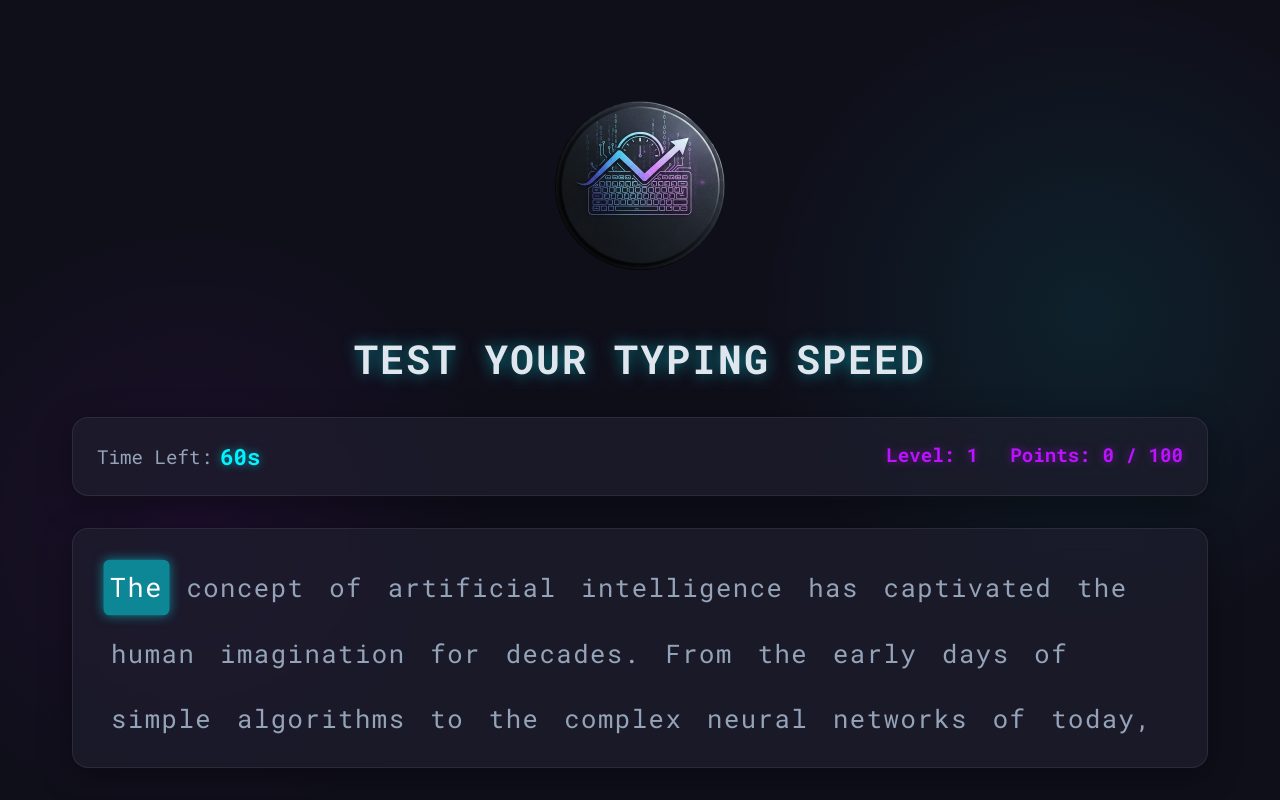
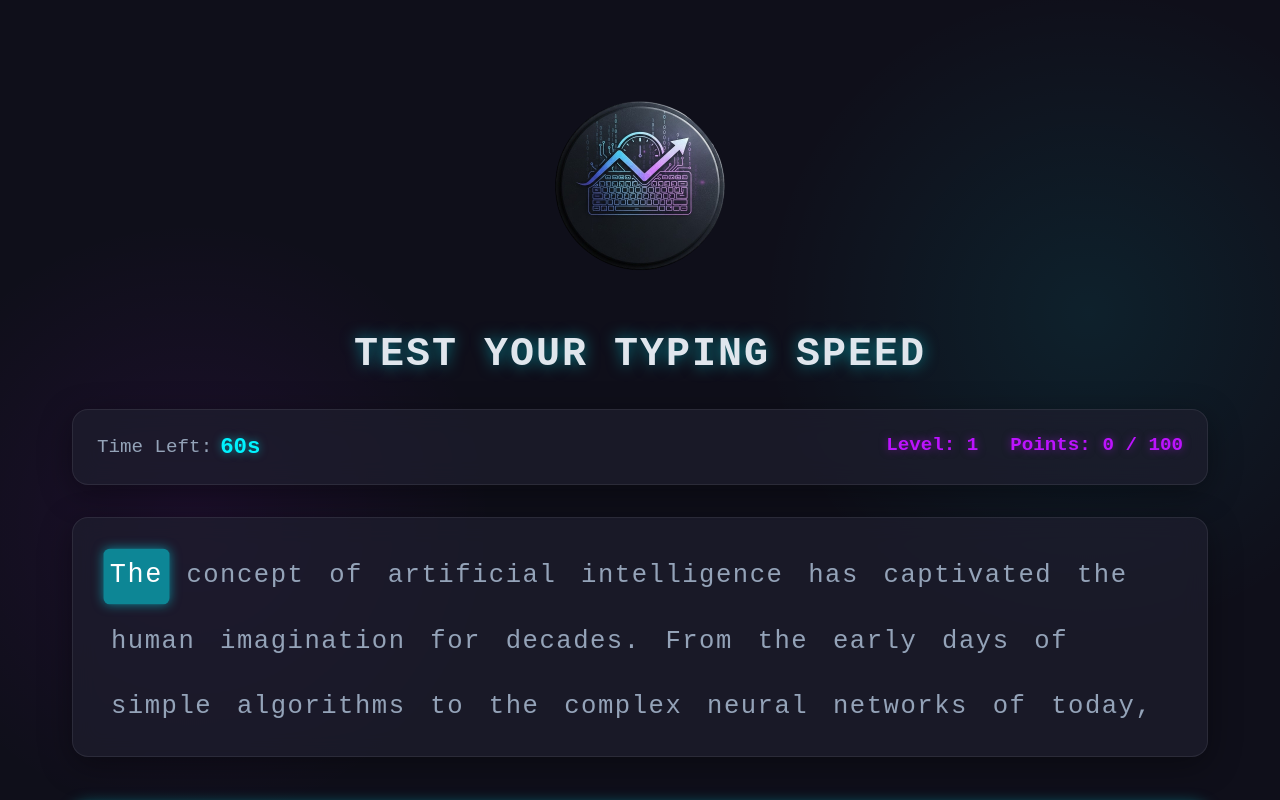
Before and after one commit to devilbd/type-skill-measurement, an Angular app: page / in a window 1280 px wide. Shown: the top 800 px of the page. Built offline with nearby package versions, Linux system fonts and the light colour scheme.

Commit message:
Fonts updated.

```diff
--- a/src/app/typing/typing.component.scss
+++ b/src/app/typing/typing.component.scss
@@ -4,7 +4,8 @@
   flex-direction: column;
   align-items: center;
   padding: 2rem;
-  font-family: "Roboto Mono", monospace;
+  /* Prioritize common Linux mono fonts, with fallbacks for other OSs */
+  font-family: "Ubuntu Mono", "Liberation Mono", "DejaVu Sans Mono", "Source Code Pro", Menlo, Consolas, Monaco, monospace;
   min-height: 100vh; // Ensure full height
   box-sizing: border-box;
   transition: background-color 0.3s, color 0.3s;
```
